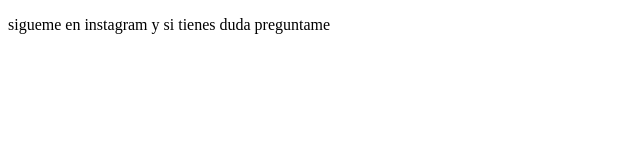
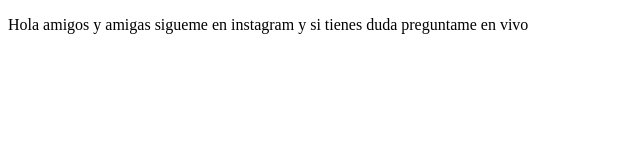
Before and after one commit to nikolasdevelop/proyectoDemoCursoPrework, a plain HTML site: page index.html in a window 1280 px wide. Shown: the whole page, without its empty margins (0-640 px from the left). Drawn offline with Linux system fonts and the light colour scheme.

Commit message:
cambios agregamos en el parrafo

```diff
--- a/index.html
+++ b/index.html
@@ -7,7 +7,7 @@
     <title>hola mundo</title>
 </head>
 <body>
-    <p>sigueme en instagram y si tienes duda preguntame</p>
+    <p>Hola amigos y amigas sigueme en instagram y si tienes duda preguntame en vivo</p>
 
 </body>
 </html>
```
